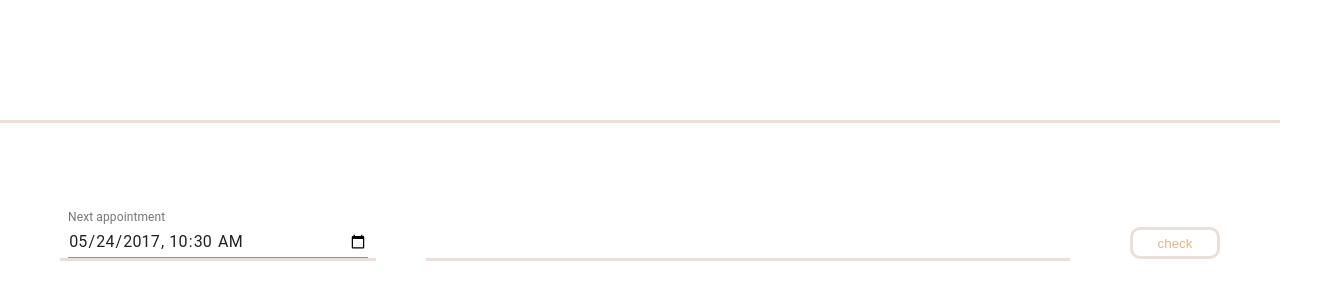
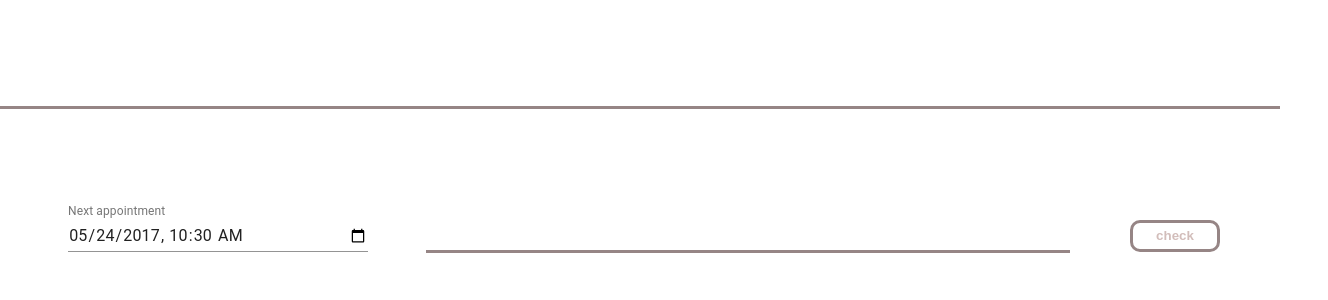
Before and after one commit to riosee2415/PROJECT_IN_GONGJU, a React app in the folder A-TEAM/calender-client/: page / in a window 1280 px wide. Shown: the part 452-752 px from the top of the page, 1328 px wide, since content can reach past the window. Built offline with nearby package versions, Linux system fonts and the light colour scheme.

Commit message:
css first

```diff
--- a/A-TEAM/calender-client/css/app.css
+++ b/A-TEAM/calender-client/css/app.css
@@ -8,7 +8,6 @@
 .calender {
   width: 100%;
   height: 70vh;
-  padding: 24px;
 }
 
 .todo {
@@ -18,12 +17,11 @@
   flex-direction: row;
   align-items: center;
   justify-content: center;
-  border-top: 3px solid rgba(151, 100, 66, 0.2);
+  border-top: 3px solid #968585;
 }
 
 .seleteDate {
   margin-right: 50px;
-  border-bottom: 3px solid rgba(151, 100, 66, 0.2);
 }
 
 .todoList {
@@ -32,18 +30,7 @@
   background: none;
   outline: none;
   cursor: pointer;
-  border-bottom: 3px solid rgba(151, 100, 66, 0.2);
-  margin-top: 30px;
-  margin-right: 50px;
-}
-
-.todoList:hover {
-  width: 50%;
-  border: none;
-  background: none;
-  outline: none;
-  cursor: pointer;
-  border-bottom: 4px solid rgba(128, 84, 56, 0.329);
+  border-bottom: 3px solid #968585;
   margin-top: 30px;
   margin-right: 50px;
 }
@@ -51,26 +38,13 @@
 .check {
   width: 7%;
   height: 4vh;
-  border: 3px solid rgba(151, 100, 66, 0.2);
+  border: 3px solid #968585;
   border-radius: 10px;
   background: none;
   outline: none;
   cursor: pointer;
   margin-top: 15px;
   margin-left: 10px;
-  color: burlywood;
+  color: #d2bdba;
+  font-weight: 900;
 }
-
-.check:hover {
-  width: 7%;
-  height: 4vh;
-  border: 3px solid rgba(151, 100, 66, 0.2);
-  border-radius: 10px;
-  background: none;
-  outline: none;
-  cursor: pointer;
-  margin-top: 15px;
-  margin-left: 10px;
-  background-color: burlywood;
-  color: peru;
-}
```
